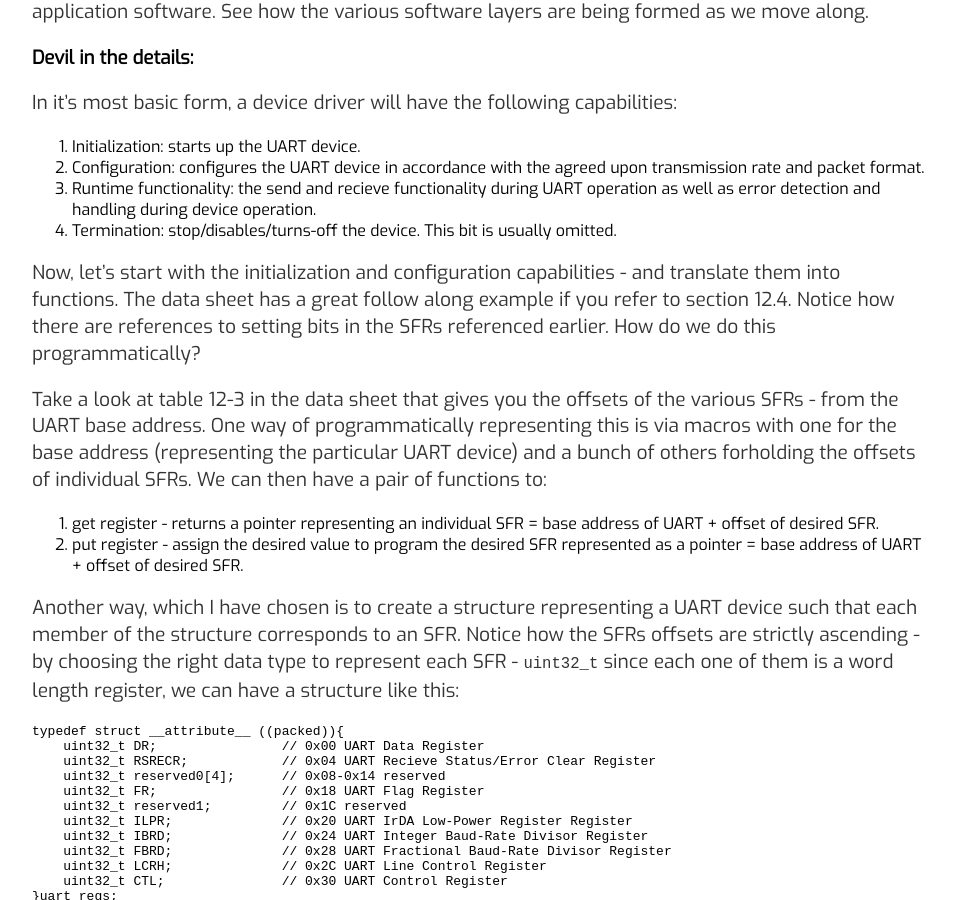
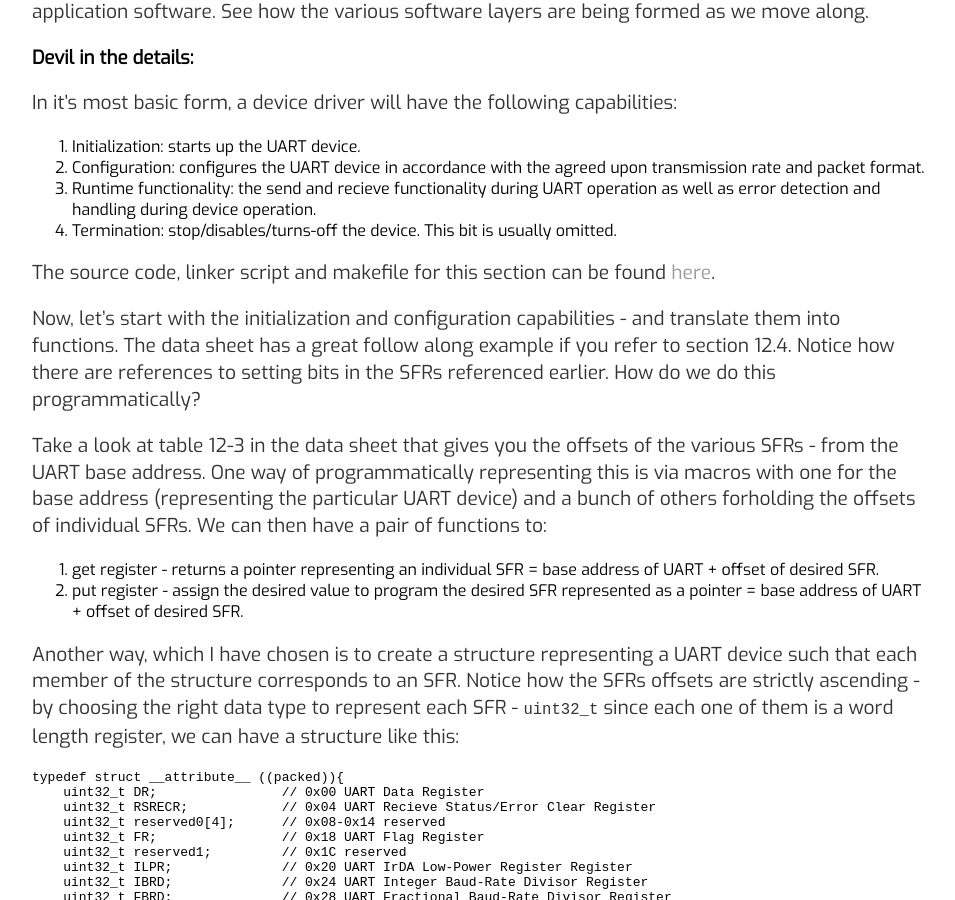
Before and after one commit to varun-venkatesh/varun-venkatesh.github.io, a Jekyll site: the page built from _posts/2020-10-19-bare-mtl-chapter3.md, in a window 1280 px wide and 900 px high, scrolled down 1843 px. Shown: the whole window, without its empty margins (160-1115 px from the left). Built offline with Jekyll 4.4.1, drawn with Linux system fonts in a browser that asks for light colours; some of the changed text lies outside the part shown.

Commit message:
Update 2020-10-19-bare-mtl-chapter3.md

```diff
--- a/_posts/2020-10-19-bare-mtl-chapter3.md
+++ b/_posts/2020-10-19-bare-mtl-chapter3.md
@@ -43,6 +43,8 @@ In it's most basic form, a device driver will have the following capabilities:
 2. Configuration: configures the UART device in accordance with the agreed upon transmission rate and packet format.
 3. Runtime functionality: the send and recieve functionality during UART operation as well as error detection and handling during device operation.
 4. Termination: stop/disables/turns-off the device. This bit is usually omitted.
+
+The source code, linker script and makefile for this section can be found [here](https://github.com/varun-venkatesh/bare-metal-arm/blob/master/src/chapter2/).
 
 Now, let's start with the initialization and configuration capabilities - and translate them into functions. The data sheet has a great follow along example if you refer to section 12.4. Notice how there are references to setting bits in the SFRs referenced earlier. How do we do this programmatically?
 
```
Also changed, not shown: other parts of _posts/2020-10-19-bare-mtl-chapter3.md (+0 -2 lines).
